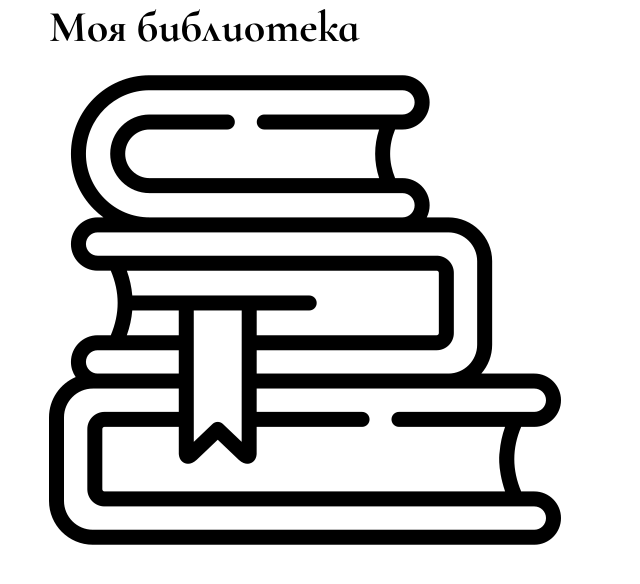
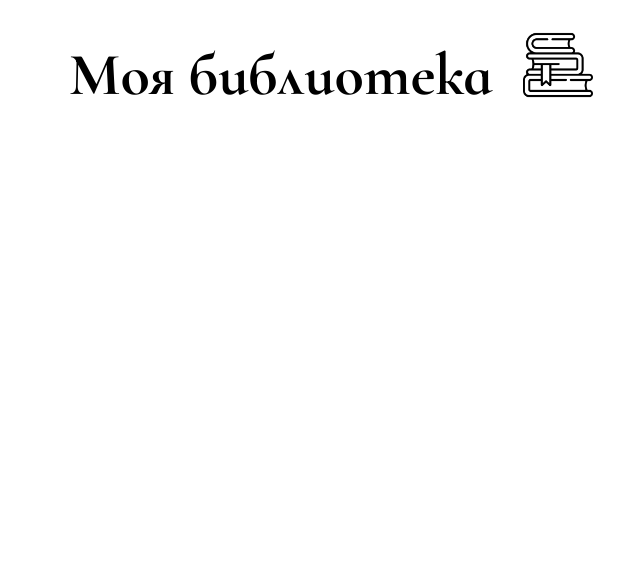
Before and after one commit to ZuAnna/library, a plain HTML site: page index.html in a window 1280 px wide. Shown: the whole page, without its empty margins (51-691 px from the left). Drawn offline with Linux system fonts and the light colour scheme.

Commit message:
header up 13.03.22

```diff
--- a/scss/styles.scss
+++ b/scss/styles.scss
@@ -15,9 +15,45 @@ body{
    font-family: 'Cormorant Infant', serif;
    font-size: 22px;
 }
-
 .container{
    max-width: 1200;
-   padding: 0 100px 100px;
+   padding: 0 120px 0 120px;
    margin: 0 auto;
 }
+
+.header{
+   max-width: 100%;
+
+   &__inner{
+      max-width: 100%;
+      padding-top: 30px;
+      &-up{
+         display: flex;
+         // justify-content: space-around;
+      }
+      &-logo{
+         width: 70px;
+         height: 70px;
+         margin-left: 30px;
+
+      }
+      // &-title{
+      //    vertical-align: bottom;
+      // }
+      &-titletext{
+         font-size: 60px;
+         line-height: 75px;
+         padding-top: 8px;
+         cursor: pointer;
+         transition: all .6s;
+      }
+      &-titletext:hover{
+         color:rgb(35, 41, 107);
+      }
+   }
+   &__logoimg{
+      width: 70px;
+      height: 70px;
+      cursor: pointer;
+   }
+}
```
Also changed, not shown: css/styles.css, 1 other file.
